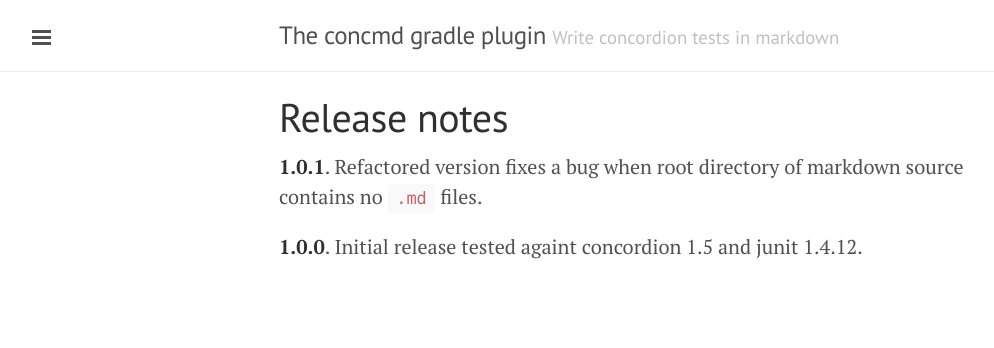
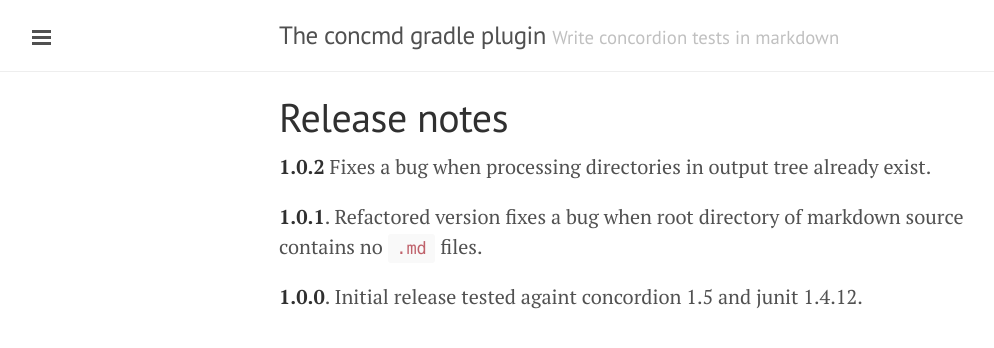
Before and after one commit to neelsmith/concmdplugin, a Jekyll site: the page built from releases.md, in a window 1280 px wide. Shown: the top 348 px of the page, without its empty margins (1-995 px from the left). Built offline with Jekyll 4.4.1, drawn with Linux system fonts in a browser that asks for light colours; Markdown is read by kramdown in place of the engine named in the settings.

Commit message:
Add note on 1.0.2

```diff
--- a/releases.md
+++ b/releases.md
@@ -3,6 +3,9 @@ layout: page
 title: Release notes
 ---
 
+**1.0.2** Fixes a bug when processing directories in output tree
+already exist.
+
 **1.0.1**.  Refactored version fixes a bug when root directory
 of markdown source contains no `.md` files.
 
```
